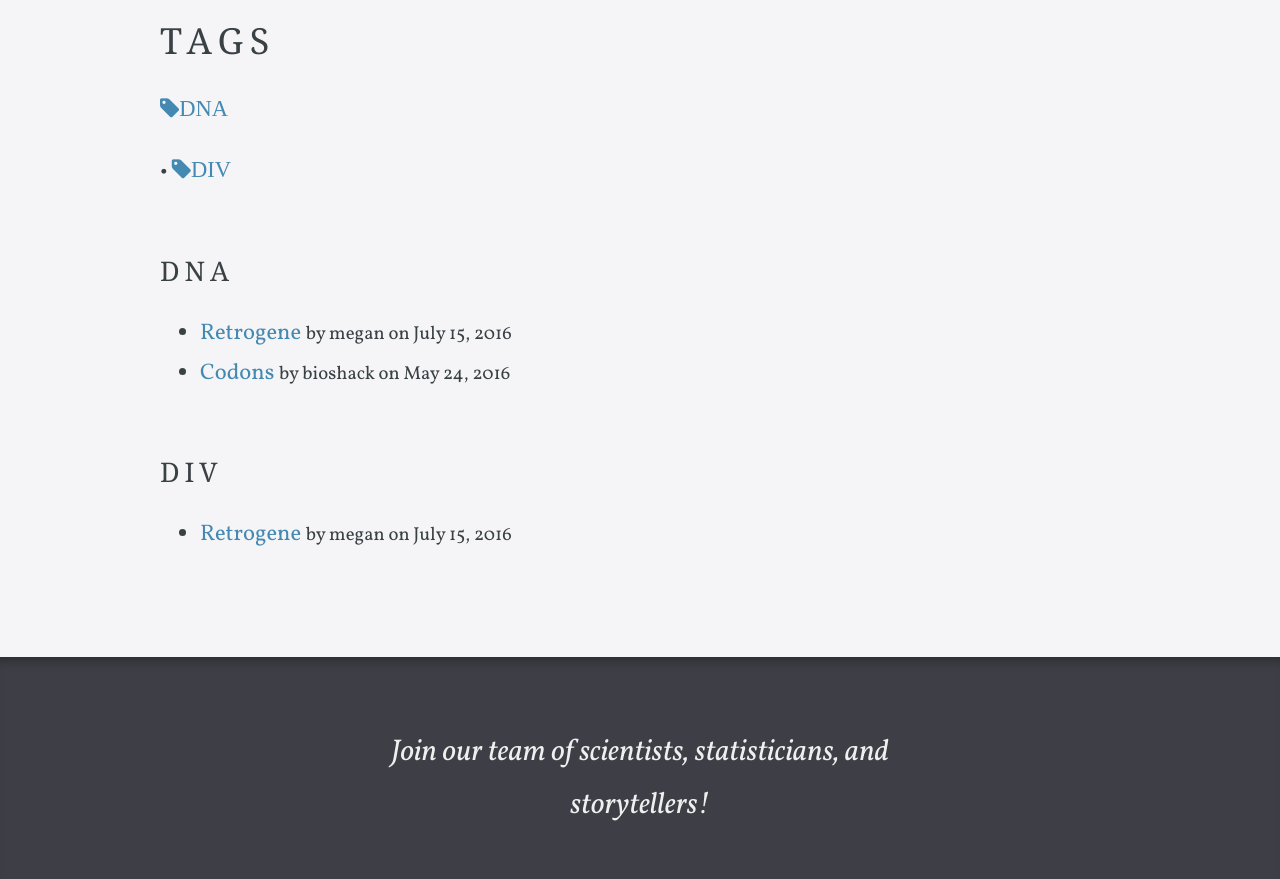
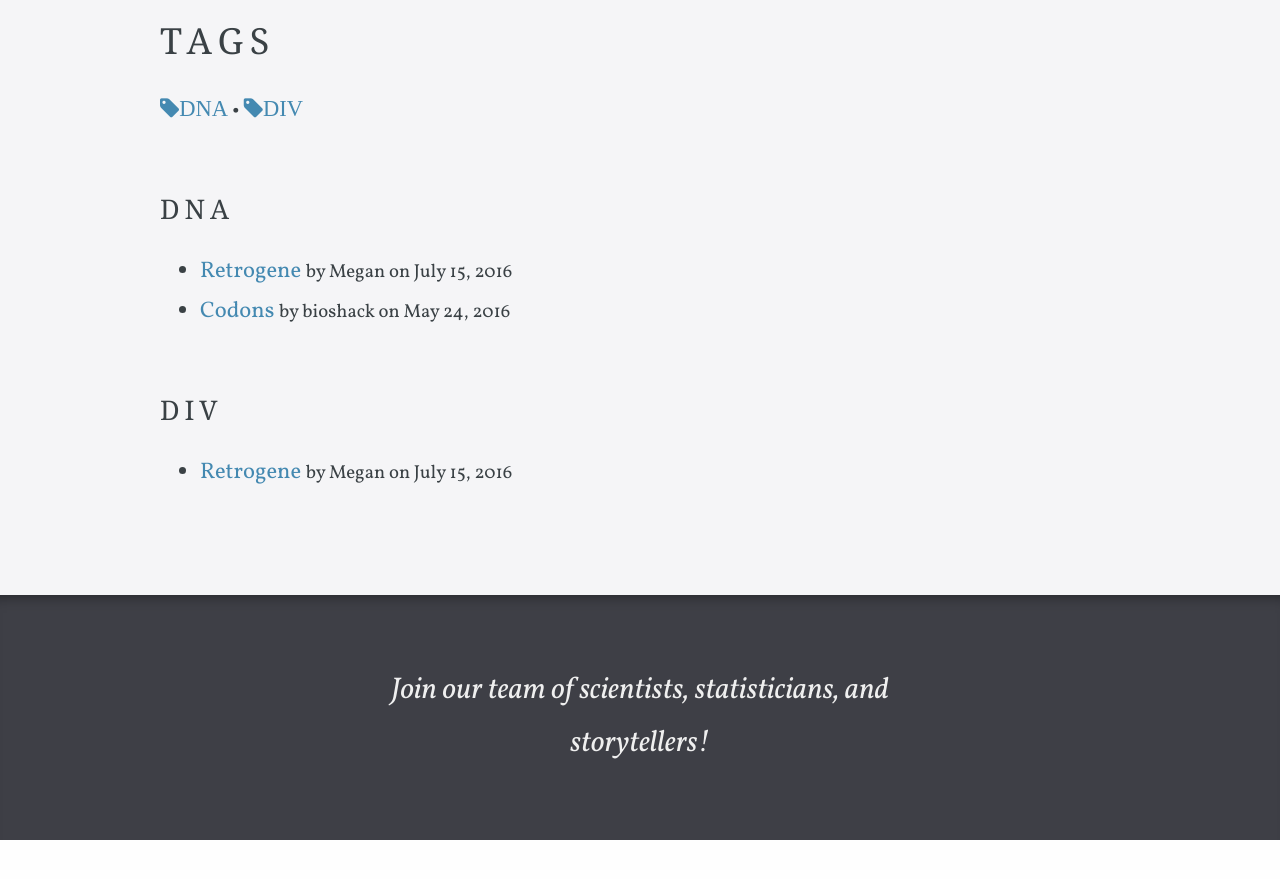
Before and after one commit to bioshack/d8a, a Jekyll site: the page built from pages/tags.html, in a window 1280 px wide and 900 px high, scrolled down 486 px. Shown: the top 879 px of the window. Built offline with Jekyll 4.4.1, drawn with Linux system fonts in a browser that asks for light colours; some web fonts are replaced.

Commit message:
Minor edits

```diff
--- a/pages/index.html
+++ b/pages/index.html
@@ -11,7 +11,7 @@
 <div class="editable">
   <img src="/images/dna.jpg" align="left" style="border-radius:2px; box-shadow:1px 1px 5px 0 rgba(100, 100, 100, 0.2); margin:0px 30px 15px 0px" width="300px">
 
-  <p>We cover a variety of topics important to us:</p>
+  <p>We cover a variety of <a href="/tags">topics</a> important to us:</p>
 
   <ul>
     <li>D8A - data, discovery & decision science</li>
--- a/pages/tags.html
+++ b/pages/tags.html
@@ -7,12 +7,12 @@
 show_in_navigation: false
 ---
 
-{% for tag in site.tags %}
-  <p>
+<p>
+  {% for tag in site.tags %}
     {% unless forloop.first %}&bull;{% endunless %}
     <a href="#{{ tag[0] | slugify }}" class="fa fa-tag">{{ tag[0] }}</a>
-  </p>
-{% endfor %}
+  {% endfor %}
+</p>
 
 {% for tag in site.tags %}
   <h3 id="{{ tag[0] | slugify }}">{{ tag[0] }}</h3>
@@ -20,8 +20,6 @@
       {% for post in tag[1] %}
         <li>
           <a href="{{ post.url }}">{{ post.title }}</a>
-          {% assign author_id = include.post.author | prepend: "/people/" | append: "/" %}
-          {% assign author = site.people | where: "url", author_id | first %}
           <small>by {{ post.author }} on {{ post.date | date: '%B %d, %Y' }}</small>
         </li>
       {% endfor %}
```
Also changed, not shown: _posts/2016-07-15-retrogene.md (+1 -1 lines).
